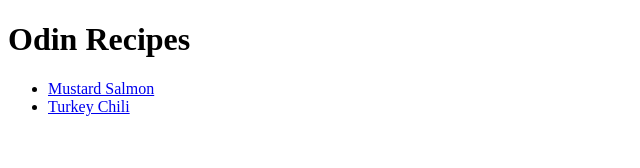
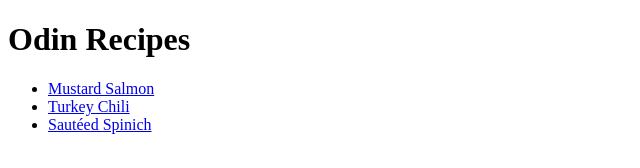
Before and after one commit to pjgraham97/odin-recipes, a plain HTML site: page index.html in a window 1280 px wide. Shown: the whole page, without its empty margins (0-640 px from the left). Drawn offline with Linux system fonts and the light colour scheme.

Commit message:
Added sauteed spinich recipe to index
Added a link to the sauteed spinich page to the list of recipes.

```diff
--- a/index.html
+++ b/index.html
@@ -10,6 +10,7 @@
     <ul>
         <li><a href="recipes/mustard-salmon.html">Mustard Salmon</a></li>
         <li><a href="recipes/turkey-chili.html">Turkey Chili</a></li>
+        <li><a href="recipes/sauteed-spinich.html">Sautéed Spinich</a></li>
     </ul>
 </body>
 </html>
```
